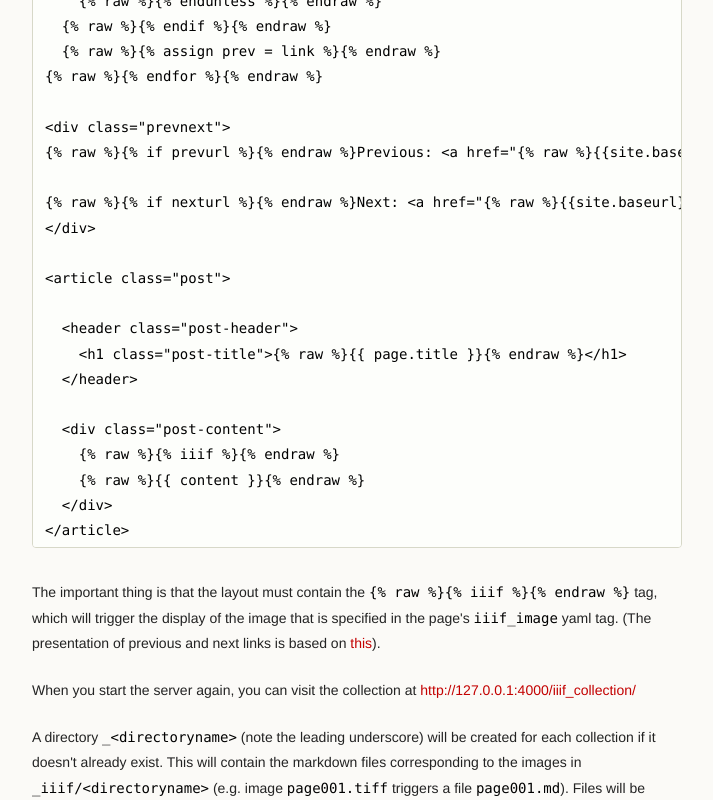
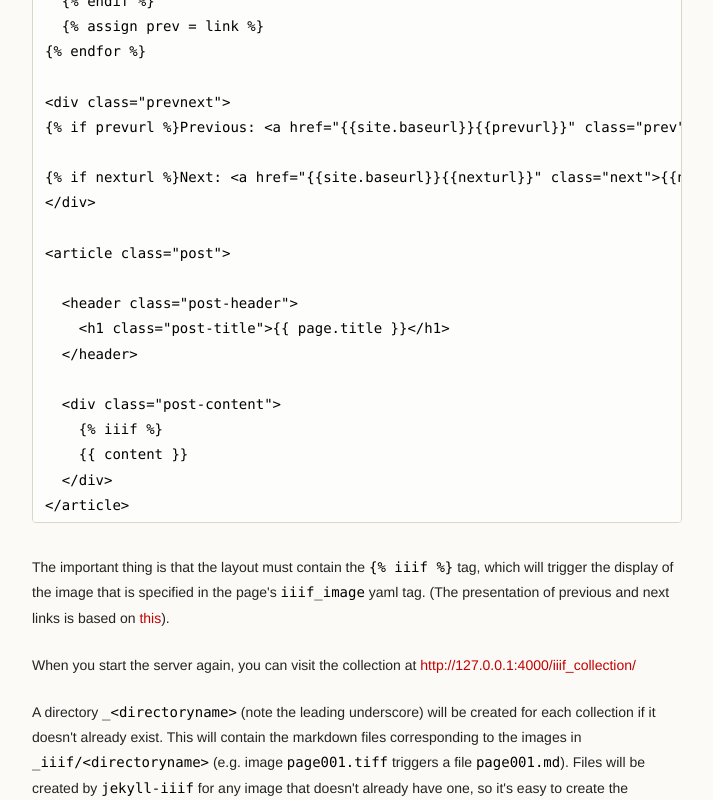
Before and after one commit to pbinkley/jekyll-iiif, a plain HTML site: page index.html in a window 1280 px wide. Shown: the part 2896-3696 px from the top of the page, without its empty margins (278-991 px from the left). Drawn offline with Linux system fonts and the light colour scheme.

```diff
--- a/index.html
+++ b/index.html
@@ -97,7 +97,7 @@
 title: jekyll-iiif demo
 ---
 
-{% raw %}{% iiif &lt;imagename&gt; %}{% endraw %}
+{% iiif &lt;imagename&gt; %}
 </code></pre>
 
 <p>(Using the base name, without file extension, of one of the images you put in the <code>_iiif</code> directory) </p>
@@ -108,7 +108,7 @@
 
 <p>Tiles are stored in a directory at <code>tiles/images/&lt;filename&gt;</code>, and will be copied to the Jekyll site as static files. Tiles are only generated if their target directory doesn't already exist. To force tiles to be regenerated, therefore, just delete the <code>tiles</code> directory.</p>
 
-<p>Instead of specifying the image name in the <code>iiif</code> call, you can put it in the page yaml header as "iiif_image: imagename" (again without the filename extension), and invoke it simply with <code>{% raw %}{% iiif %}{% endraw %}</code>. </p>
+<p>Instead of specifying the image name in the <code>iiif</code> call, you can put it in the page yaml header as "iiif_image: imagename" (again without the filename extension), and invoke it simply with <code>{% iiif %}</code>. </p>
 
 <p>A page can include more than one IIIF image.</p>
 
@@ -127,45 +127,45 @@
 layout: default
 ---
 
-{% raw %}{% capture the_collection %}{% endraw %}{% raw %}{{page.collection}}{% endraw %}{% raw %}{% endcapture %}{% endraw %}
-  {% raw %}{% if page.collection %}{% endraw %}
-    {% raw %}{% assign documents = site[the_collection] %}{% endraw %}
-  {% raw %}{% endif %}{% endraw %}
-{% raw %}{% for link in documents  %}{% endraw %}
-  {% raw %}{% if link.title == page.title %}{% endraw %}
-    {% raw %}{% unless forloop.first %}{% endraw %}
-      {% raw %}{% assign prevurl = prev.url %}{% endraw %}
-      {% raw %}{% assign prevtitle = prev.title %}{% endraw %}
-    {% raw %}{% endunless %}{% endraw %}
-    {% raw %}{% unless forloop.last %}{% endraw %}
-      {% raw %}{% assign next = documents[forloop.index] %}{% endraw %}
-      {% raw %}{% assign nexturl = next.url %}{% endraw %}
-      {% raw %}{% assign nexttitle = next.title %}{% endraw %}
-    {% raw %}{% endunless %}{% endraw %}
-  {% raw %}{% endif %}{% endraw %}
-  {% raw %}{% assign prev = link %}{% endraw %}
-{% raw %}{% endfor %}{% endraw %}
+{% capture the_collection %}{{page.collection}}{% endcapture %}
+  {% if page.collection %}
+    {% assign documents = site[the_collection] %}
+  {% endif %}
+{% for link in documents  %}
+  {% if link.title == page.title %}
+    {% unless forloop.first %}
+      {% assign prevurl = prev.url %}
+      {% assign prevtitle = prev.title %}
+    {% endunless %}
+    {% unless forloop.last %}
+      {% assign next = documents[forloop.index] %}
+      {% assign nexturl = next.url %}
+      {% assign nexttitle = next.title %}
+    {% endunless %}
+  {% endif %}
+  {% assign prev = link %}
+{% endfor %}
 
 &lt;div class="prevnext"&gt;
-{% raw %}{% if prevurl %}{% endraw %}Previous: &lt;a href="{% raw %}{{site.baseurl}}{% endraw %}{% raw %}{{prevurl}}{% endraw %}" class="prev"&gt;{% raw %}{{prevtitle}}{% endraw %}&lt;/a&gt;{% raw %}{% endif %}{% endraw %}&lt;br /&gt;
+{% if prevurl %}Previous: &lt;a href="{{site.baseurl}}{{prevurl}}" class="prev"&gt;{{prevtitle}}&lt;/a&gt;{% endif %}&lt;br /&gt;
 
-{% raw %}{% if nexturl %}{% endraw %}Next: &lt;a href="{% raw %}{{site.baseurl}}{% endraw %}{% raw %}{{nexturl}}{% endraw %}" class="next"&gt;{% raw %}{{nexttitle}}{% endraw %}&lt;/a&gt;{% raw %}{% endif %}{% endraw %}
+{% if nexturl %}Next: &lt;a href="{{site.baseurl}}{{nexturl}}" class="next"&gt;{{nexttitle}}&lt;/a&gt;{% endif %}
 &lt;/div&gt;
 
 &lt;article class="post"&gt;
 
   &lt;header class="post-header"&gt;
-    &lt;h1 class="post-title"&gt;{% raw %}{{ page.title }}{% endraw %}&lt;/h1&gt;
+    &lt;h1 class="post-title"&gt;{{ page.title }}&lt;/h1&gt;
   &lt;/header&gt;
 
   &lt;div class="post-content"&gt;
-    {% raw %}{% iiif %}{% endraw %}
-    {% raw %}{{ content }}{% endraw %}
+    {% iiif %}
+    {{ content }}
   &lt;/div&gt;
 &lt;/article&gt;
 </code></pre>
 
-<p>The important thing is that the layout must contain the <code>{% raw %}{% iiif %}{% endraw %}</code> tag, which will trigger the display of the image that is specified in the page's <code>iiif_image</code> yaml tag. (The presentation of previous and next links is based on <a href="https://gist.github.com/budparr/3e637e575471401d01ec">this</a>).</p>
+<p>The important thing is that the layout must contain the <code>{% iiif %}</code> tag, which will trigger the display of the image that is specified in the page's <code>iiif_image</code> yaml tag. (The presentation of previous and next links is based on <a href="https://gist.github.com/budparr/3e637e575471401d01ec">this</a>).</p>
 
 <p>When you start the server again, you can visit the collection at <a href="http://127.0.0.1:4000/iiif_collection/">http://127.0.0.1:4000/iiif_collection/</a></p>
 
```
Also changed, not shown: params.json (+1 -1 lines).
